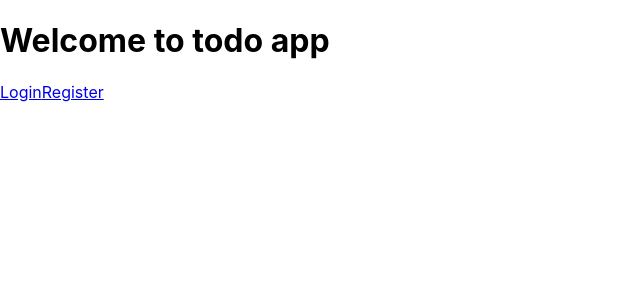
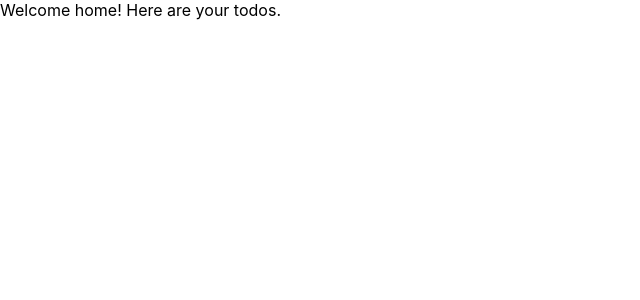
Before and after one commit to fermentedcat/sticky-note, a React (Create React App) app in the folder client/: page / in a window 1280 px wide. Shown: the top 300 px of the page, without its empty margins (0-640 px from the left). Built offline with nearby package versions, Linux system fonts and the light colour scheme.

Commit message:
Add config file with api url

```diff
--- a/client/src/App.js
+++ b/client/src/App.js
@@ -6,7 +6,7 @@ import LoginPage from './pages/LoginPage';
 import RegisterPage from './pages/RegisterPage';
 
 function App() {
-  const isAuthenticated = false;
+  const isAuthenticated = true;
 
   return (
     <Switch>
--- /dev/null
+++ b/client/src/config.js
@@ -0,0 +1 @@
+export const API_URL = "http://localhost:5000/api"
--- a/client/src/index.js
+++ b/client/src/index.js
@@ -1,8 +1,8 @@
 import React from 'react';
 import ReactDOM from 'react-dom';
+import { BrowserRouter } from 'react-router-dom';
 import './index.css';
 import App from './App';
-import { BrowserRouter } from 'react-router-dom';
 
 ReactDOM.render(
   <React.StrictMode>
```
Also changed, not shown: client/public/manifest.json.
